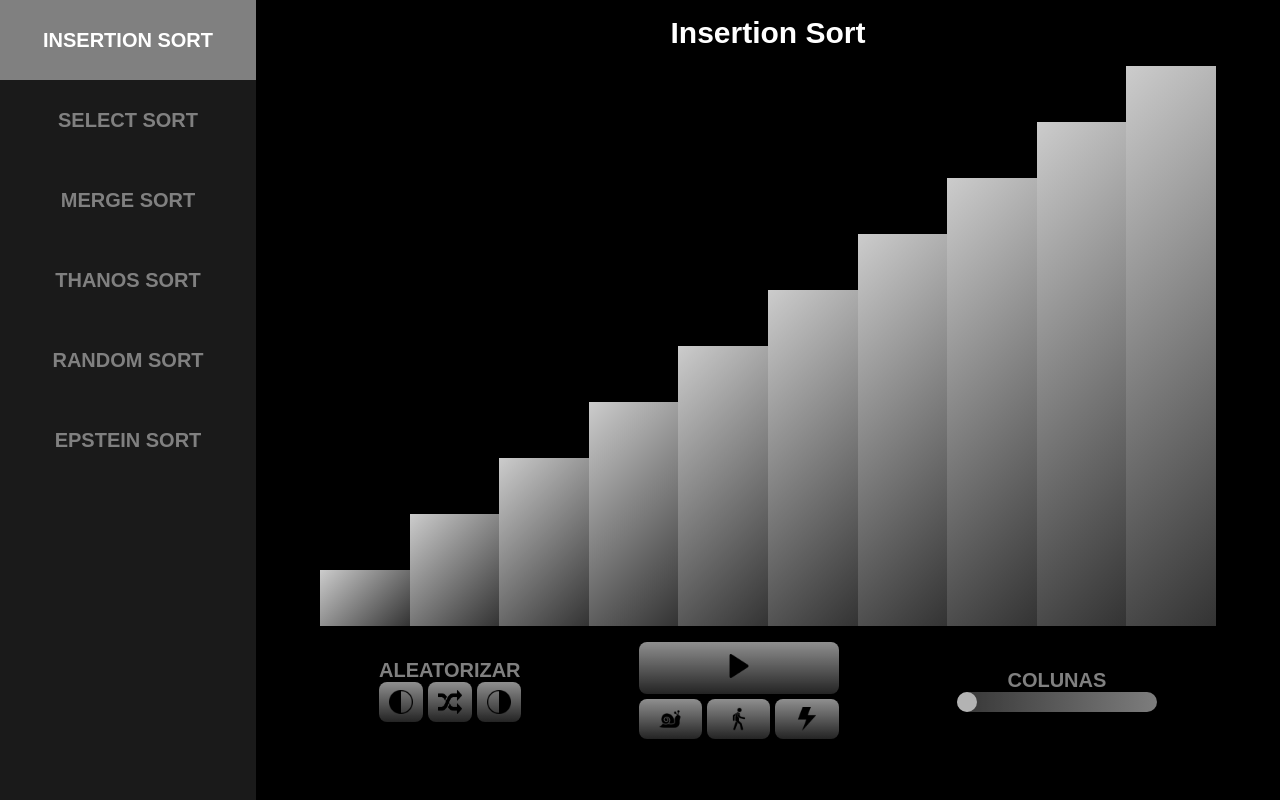
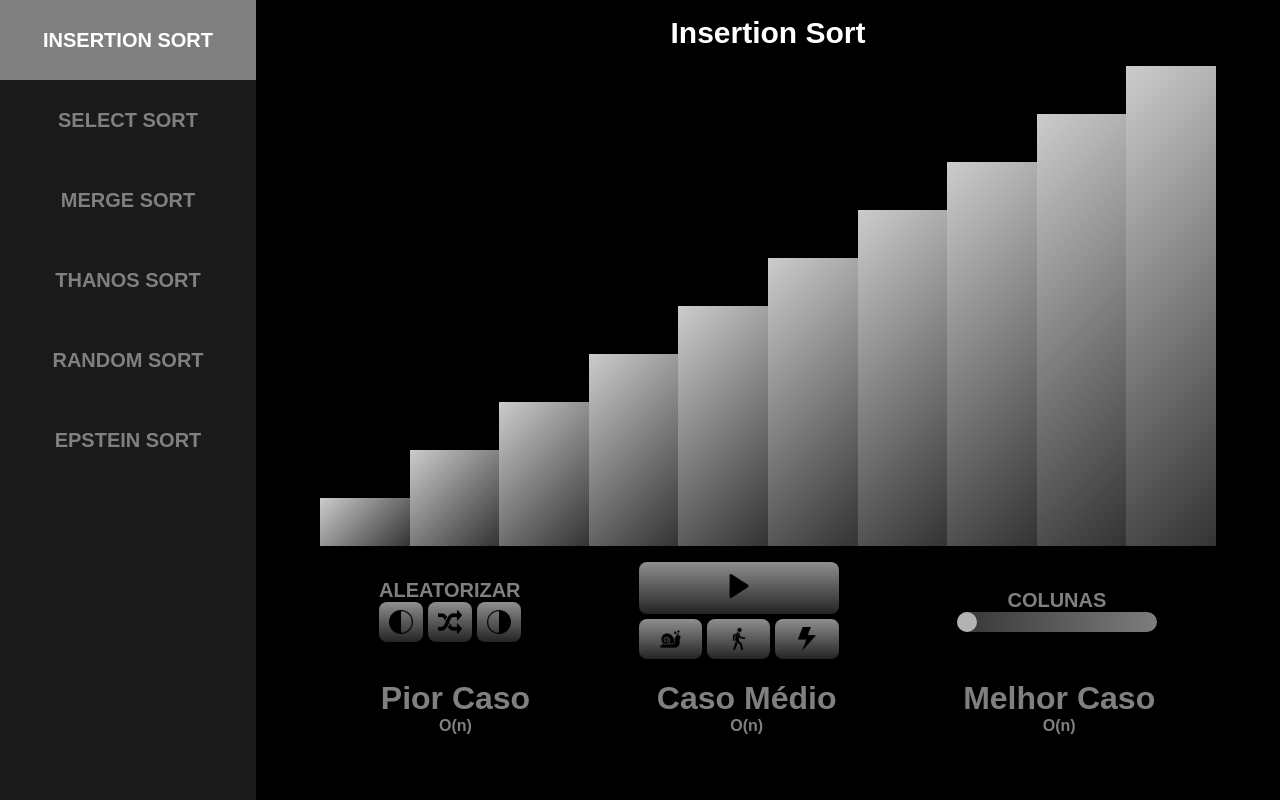
Before and after one commit to GUGOFO/Sorting-Algorithms, a React (Vite) app: page / in a window 1280 px wide. Built offline with nearby package versions, Linux system fonts and the light colour scheme.

Commit message:
Big O adicionado

```diff
--- a/src/App.jsx
+++ b/src/App.jsx
@@ -1,6 +1,7 @@
 import React, {useState} from 'react'
 import TabelaDados from './TabelaDados/TabelaDados'
 import ListaDeOpções from './ListaDeOpções/ListaDeOpções'
+import BigO from './BigO/BigO'
 import './App.css'
 
 function App() {
@@ -14,6 +15,7 @@ function App() {
       <div id="pagina">
         <h1 id='titulo' >{algoritmo}</h1>
         <TabelaDados algoritmoUsado={algoritmo}/>
+        <BigO algoritmoUsado={algoritmo}/>
       </div>
 
     </div>
--- /dev/null
+++ b/src/BigO/BigO.jsx
@@ -0,0 +1,24 @@
+import React from "react";
+import Styles from "./BigO.module.css"
+
+function BigO({algoritmoUsado}){
+
+    return (
+        <div id={Styles.bigO}>
+            <div className={Styles.conjunto}>
+                <h1 className={Styles.titulo}>Pior Caso</h1>
+                <p className={Styles.resto}>O(n)</p>
+            </div>
+            <div className={Styles.conjunto}>
+                <h1 className={Styles.titulo}>Caso Médio</h1>
+                <p className={Styles.resto}>O(n)</p>
+            </div>
+            <div className={Styles.conjunto}>
+                <h1 className={Styles.titulo}>Melhor Caso</h1>
+                <p className={Styles.resto}>O(n)</p>
+            </div>
+        </div>
+    )
+}
+
+export default BigO;
--- /dev/null
+++ b/src/BigO/BigO.module.css
@@ -0,0 +1,23 @@
+#bigO{
+    margin: 1vh 0;
+    height: 10vh;
+    width: 88%;
+    text-align: center;
+    font-family: Arial, Helvetica, sans-serif;
+    font-weight: bold;
+    cursor:default;
+    user-select: none;
+
+    display: flex;
+    justify-content: space-around;
+    align-items: center;
+}
+
+.titulo{
+    color: hsl(0, 0%, 50%);
+    font-size: 1;
+}
+
+.resto{
+    color: hsl(0, 0%, 50%);
+}
--- a/src/TabelaDados/TabelaDados.module.css
+++ b/src/TabelaDados/TabelaDados.module.css
@@ -27,7 +27,7 @@
     justify-content: space-evenly;
     align-items: end;
 
-    height: 70vh;
+    height: 60vh;
     width: 70vw;
     background-color: none;
 }
```
